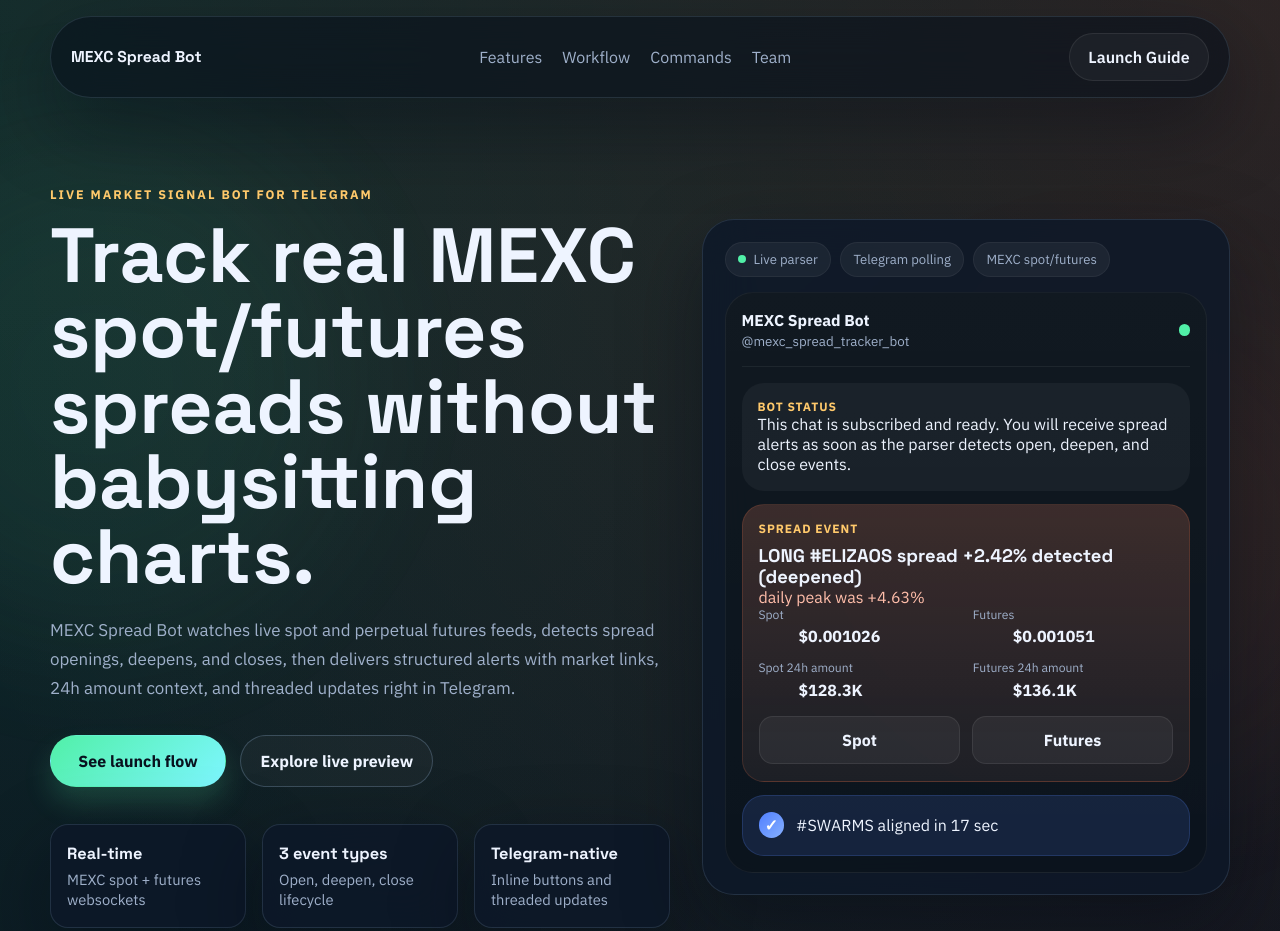
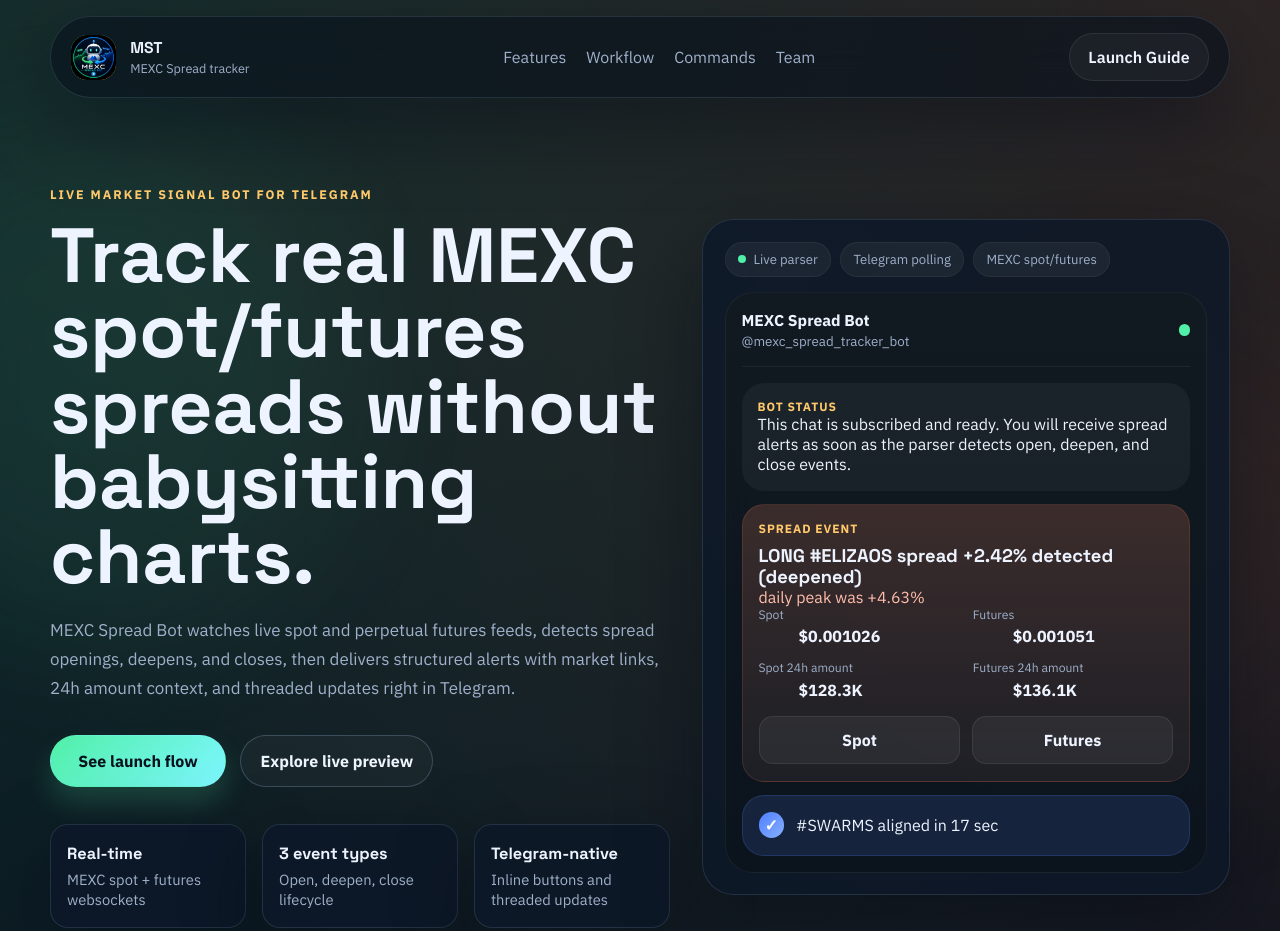
Before and after one commit to Tenyokj/mex-spread-tracker_front, a plain HTML site: page index.html in a window 1280 px wide. Shown: the top 931 px of the page. Drawn offline with Linux system fonts and the light colour scheme.

Commit message:
Update front, add logo

```diff
--- a/index.html
+++ b/index.html
@@ -23,8 +23,10 @@
 
       <header class="site-header">
         <a class="brand" href="#top" aria-label="MEXC Spread Bot home">
+          <img src="./logo.png" alt="" class="brand-mark">
           <span class="brand-copy">
-            <strong>MEXC Spread Bot</strong>
+            <strong>MST</strong>
+            <small>MEXC Spread tracker</small>
           </span>
         </a>
 
@@ -363,7 +365,7 @@
                   github.com/likeastyro
                 </a>
                 <a href="https://github.com/likeastyro/mex-spread-tracker" target="_blank" rel="noreferrer">
-                  MEXC Spread Bot github
+                 MST Bot github repository
                 </a>
                 <a href="https://t.me/Ytug421" target="_blank" rel="noreferrer">
                   Telegram: @Ytug421
```
Also changed, not shown: logo.png (added), 1 other file.
